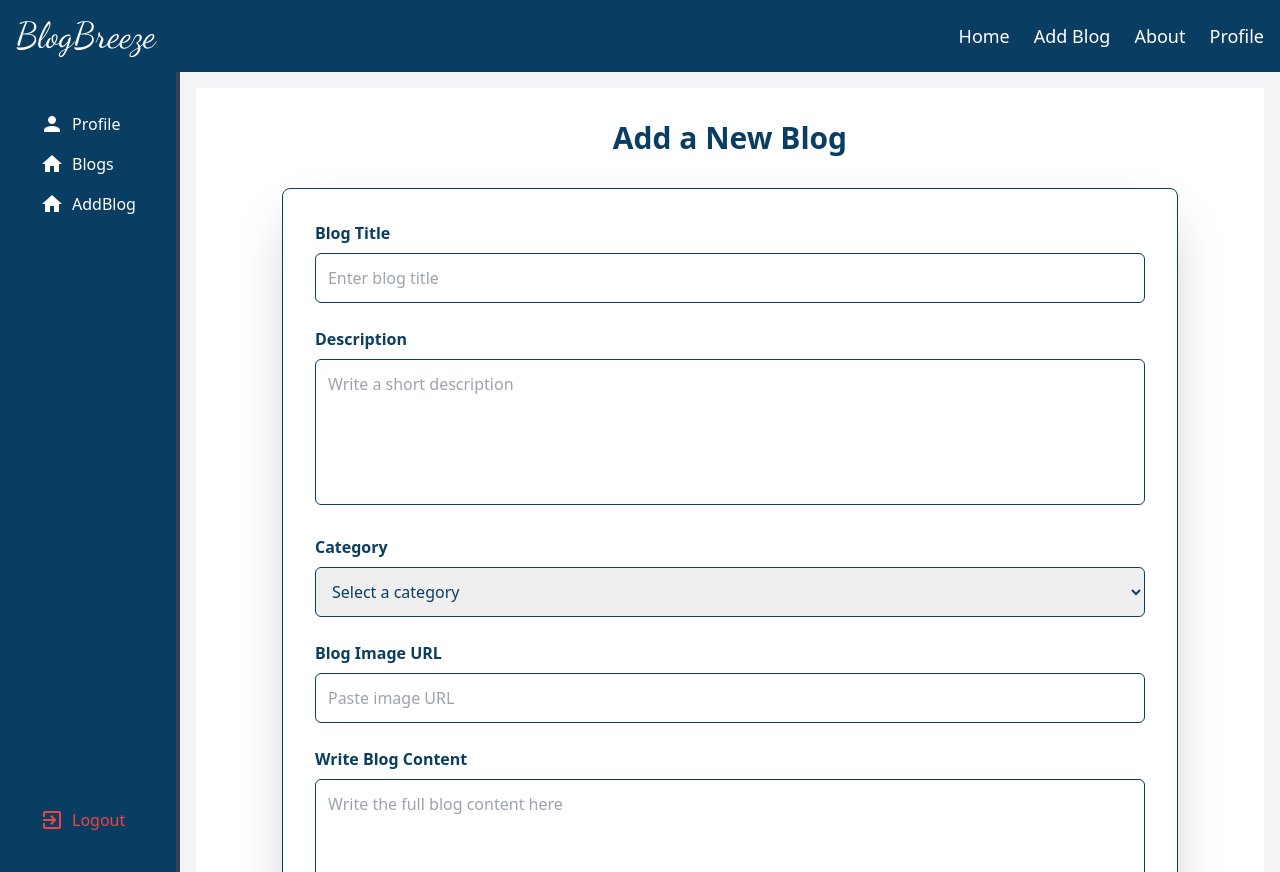
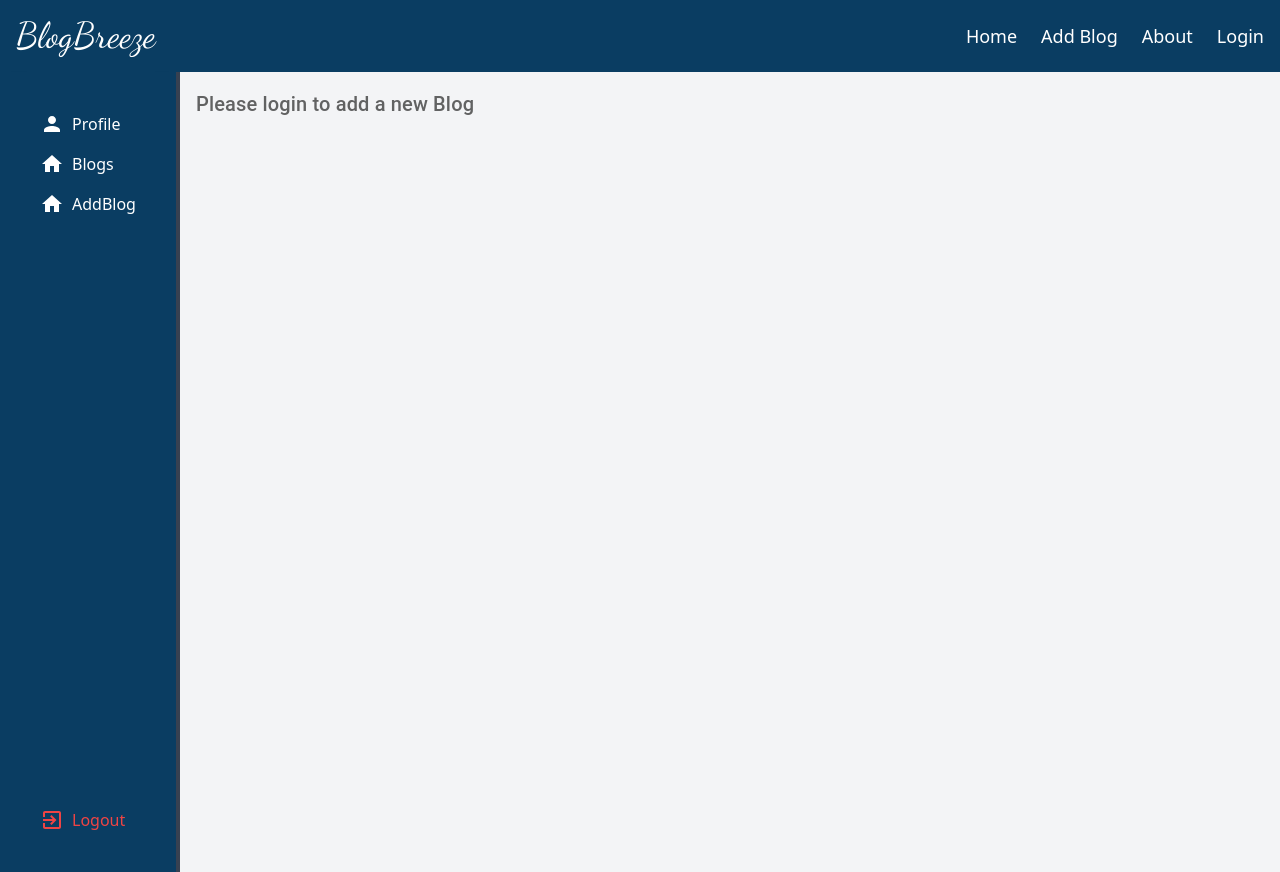
Before and after one commit to ShravaniR2412/BlogBreeze, a React (Vite) app: page /user/addblog in a window 1280 px wide. Built offline with nearby package versions, Linux system fonts and the light colour scheme.

Commit message:
Added protection to secured routes

```diff
--- a/package.json
+++ b/package.json
@@ -16,6 +16,7 @@
     "@mui/icons-material": "^6.1.3",
     "@mui/material": "^6.1.3",
     "@mui/styles": "^6.1.3",
+    "blogbreeze": "file:",
     "firebase": "^10.14.1",
     "framer-motion": "^11.11.8",
     "react": "^18.3.1",
--- a/src/Pages/AddBlog.jsx
+++ b/src/Pages/AddBlog.jsx
@@ -2,6 +2,7 @@ import React, { useState } from 'react';
 import { getFirestore, collection, addDoc } from 'firebase/firestore'; // Import Firestore functions
 import { getAuth } from 'firebase/auth'; // Import auth to fetch current user
 import { useNavigate } from 'react-router-dom';
+import { Typography } from "@mui/material";
 
 function AddBlog() {
   const [blogData, setBlogData] = useState({
@@ -12,6 +13,8 @@ function AddBlog() {
     content: '',
     customCategory: '',
   });
+
+  const username = localStorage.getItem('username'); // Fetch username from local storage
 
   const navigate = useNavigate(); // Hook to programmatically navigate
 
@@ -62,7 +65,8 @@ function AddBlog() {
 
 
   return (
-    <div className="bg-white min-h-screen text-navy">
+    <>
+      {username ?(<div className="bg-white min-h-screen text-navy">
       <div className="container mx-auto py-8 px-4">
         <h1 className="text-3xl font-semibold text-center text-navy mb-8">
           Add a New Blog
@@ -196,7 +200,12 @@ function AddBlog() {
           </form>
         </div>
       </div>
-    </div>
+    </div>):(
+      <Typography variant="h6" color="textSecondary">
+      Please login to add a new Blog
+    </Typography>
+    )}
+    </>
   );
 }
 
--- a/src/Pages/Blogs.jsx
+++ b/src/Pages/Blogs.jsx
@@ -1,25 +1,38 @@
-import React, { useState, useEffect } from 'react';
-import { getFirestore, collection, query, where, getDocs, deleteDoc, doc } from 'firebase/firestore';
-import BlogCard from '../components/BlogCard';
+import React, { useState, useEffect } from "react";
+import { Typography } from "@mui/material";
+import {
+  getFirestore,
+  collection,
+  query,
+  where,
+  getDocs,
+  deleteDoc,
+  doc,
+} from "firebase/firestore";
+import BlogCard from "../components/BlogCard";
+import { div } from "framer-motion/client";
 
 export default function Blogs() {
   const [blogs, setBlogs] = useState([]);
   const [loading, setLoading] = useState(true);
-  const [selectedCategory, setSelectedCategory] = useState('');
+  const [selectedCategory, setSelectedCategory] = useState("");
   const [error, setError] = useState(null);
 
+  const username = localStorage.getItem("username");
   useEffect(() => {
     const fetchBlogs = async () => {
       const db = getFirestore();
-      const username = localStorage.getItem('username');
 
       if (!username) {
-        alert('User not logged in');
+        // alert("User not logged in");
         return;
       }
 
       try {
-        const q = query(collection(db, 'blogs'), where('username', '==', username));
+        const q = query(
+          collection(db, "blogs"),
+          where("username", "==", username)
+        );
         const querySnapshot = await getDocs(q);
         const userBlogs = querySnapshot.docs.map((doc) => ({
           id: doc.id,
@@ -28,8 +41,8 @@ export default function Blogs() {
 
         setBlogs(userBlogs);
       } catch (error) {
-        setError('Error fetching blogs');
-        console.error('Error fetching blogs: ', error);
+        setError("Error fetching blogs");
+        console.error("Error fetching blogs: ", error);
       } finally {
         setLoading(false);
       }
@@ -43,11 +56,11 @@ export default function Blogs() {
     if (confirmDelete) {
       const db = getFirestore();
       try {
-        await deleteDoc(doc(db, 'blogs', blogId));
+        await deleteDoc(doc(db, "blogs", blogId));
         setBlogs((prevBlogs) => prevBlogs.filter((blog) => blog.id !== blogId));
         console.log(`Blog with ID ${blogId} deleted successfully`);
       } catch (error) {
-        setError('Error deleting blog');
+        setError("Error deleting blog");
         console.error("Error deleting blog: ", error);
       }
     }
@@ -58,16 +71,25 @@ export default function Blogs() {
     : blogs;
 
   if (loading) {
-    return <p>Loading blogs...</p>;
+    // return <p>Loading blogs...</p>;
   }
 
   return (
+    <div>
+      {username ? (
         <div className="container mx-auto py-8 px-4">
-      <h1 className="text-3xl font-semibold text-center text-navy mb-8">My Blogs</h1>
+          <h1 className="text-3xl font-semibold text-center text-navy mb-8">
+            My Blogs
+          </h1>
           {error && <p className="text-red-500">{error}</p>}
 
           <div className="mb-4">
-        <label htmlFor="category" className="block text-lg font-medium mb-2">Filter by Category:</label>
+            <label
+              htmlFor="category"
+              className="block text-lg font-medium mb-2"
+            >
+              Filter by Category:
+            </label>
             <select
               id="category"
               value={selectedCategory}
@@ -98,5 +120,11 @@ export default function Blogs() {
             </div>
           )}
         </div>
+      ) : (
+        <Typography variant="h6" color="textSecondary">
+          Please login to view your Blogs
+        </Typography>
+      )}
+    </div>
   );
 }
--- a/src/Pages/Profile.jsx
+++ b/src/Pages/Profile.jsx
@@ -33,13 +33,14 @@ export default function Profile() {
         }
       }
     };
+    console.log(userData)
 
     fetchUserData();
   }, [email]);
 
   return (
     <div className="flex justify-center items-center h-screen">
-      {userData ? (
+      {userData && email ? (
         <Paper className={classes.paper}>
           <Typography variant="h5" gutterBottom>
             Profile
@@ -79,7 +80,7 @@ export default function Profile() {
         </Paper>
       ) : (
         <Typography variant="h6" color="textSecondary">
-          Loading...
+          Please login to view your profile
         </Typography>
       )}
     </div>
--- a/src/components/Navbar.jsx
+++ b/src/components/Navbar.jsx
@@ -4,8 +4,8 @@ import { useNavigate } from 'react-router-dom';
 function Navbar() {
   const navigate = useNavigate();
 
+  const username = localStorage.getItem('username'); // Check for username in local storage
   const handleAddBlogClick = () => {
-    const username = localStorage.getItem('username'); // Check for username in local storage
 
     if (username) {
       navigate('/user/addblog'); // Navigate to Add Blog page if username exists
@@ -33,7 +33,7 @@ function Navbar() {
         <button onClick={handleAddBlogClick} className="hover:text-lightblue">Add Blog</button>
         <a href="/about" className="hover:text-lightblue">About</a>
         {/* <a href="/Profile" className="hover:text-lightblue">Profile</a> */}
-        <button onClick={handleProfileClick} className="hover:text-lightblue">Profile</button>
+        {username ? (<button onClick={handleProfileClick} className="hover:text-lightblue">Profile</button>):(<button onClick={handleProfileClick} className="hover:text-lightblue">Login</button>)}
       </div>
     </nav>
   );
```
Also changed, not shown: src/App.jsx (+13 -13 lines), 1 other file (tests, documents, lock files or other folders). Lines whose indentation alone changed are shown as unchanged.
